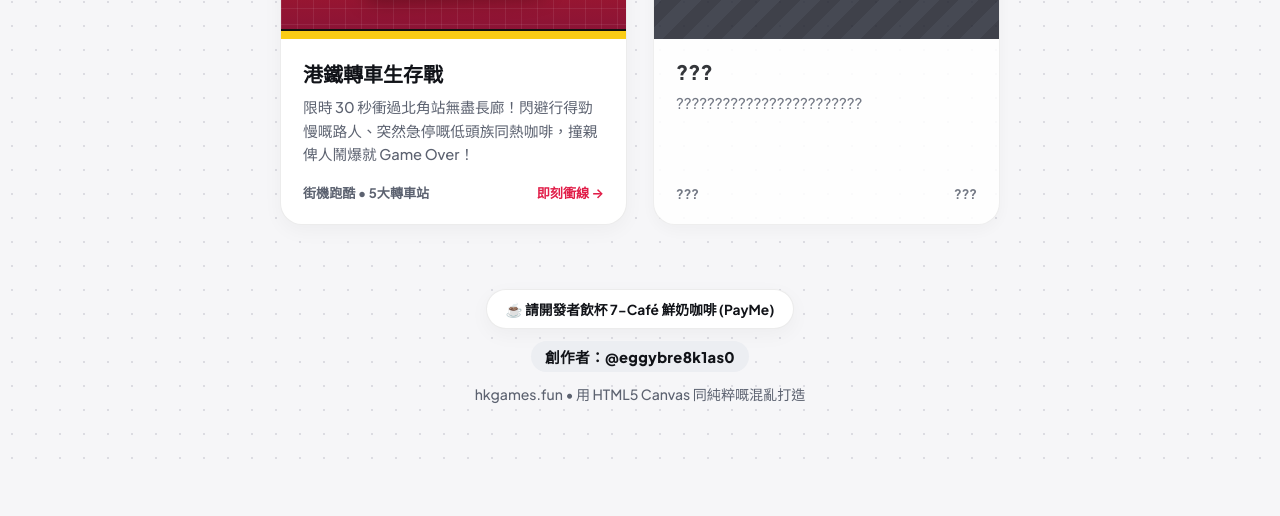
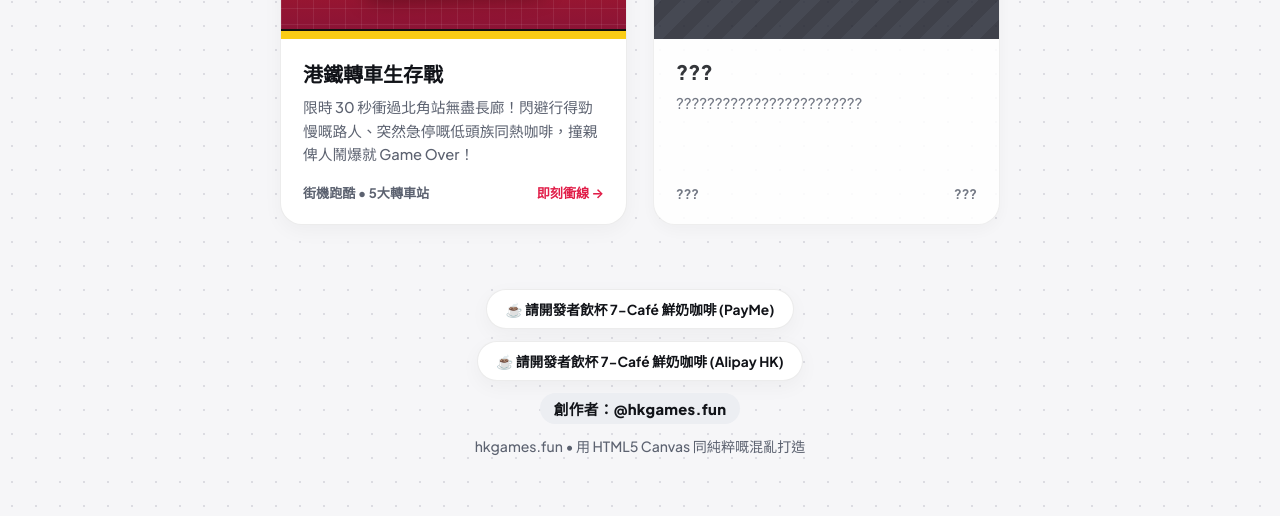
Before and after one commit to privalexng-prog/-, a plain HTML site: page index.html in a window 1280 px wide. Shown: the part 442-958 px from the top of the page. Before the commit the page ends 906 px from the top, so only its background shows below. Drawn offline with Linux system fonts and the light colour scheme.

Commit message:
Update footer credits and payment link

```diff
--- a/index.html
+++ b/index.html
@@ -464,7 +464,10 @@
     <a href="https://payme.hsbc/956487bb5d644d199235f1f86eb8ed78" target="_blank" rel="noopener noreferrer" class="coffee-link">
       ☕ 請開發者飲杯 7-Café 鮮奶咖啡 (PayMe)
     </a>
-    <div class="creator-credit">創作者：@eggybre8k1as0</div>
+    <a href="https://user57911.cn.imgto.link/public/20261119/99a701e8e9943a5ddeff78db-screenshot-2026-11-19-172329.avif" target="_blank" rel="noopener noreferrer" class="coffee-link">
+      ☕ 請開發者飲杯 7-Café 鮮奶咖啡 (Alipay HK)
+    </a>
+    <div class="creator-credit">創作者：@hkgames.fun</div>
     <p>hkgames.fun • 用 HTML5 Canvas 同純粹嘅混亂打造</p>
   </footer>
 
```
